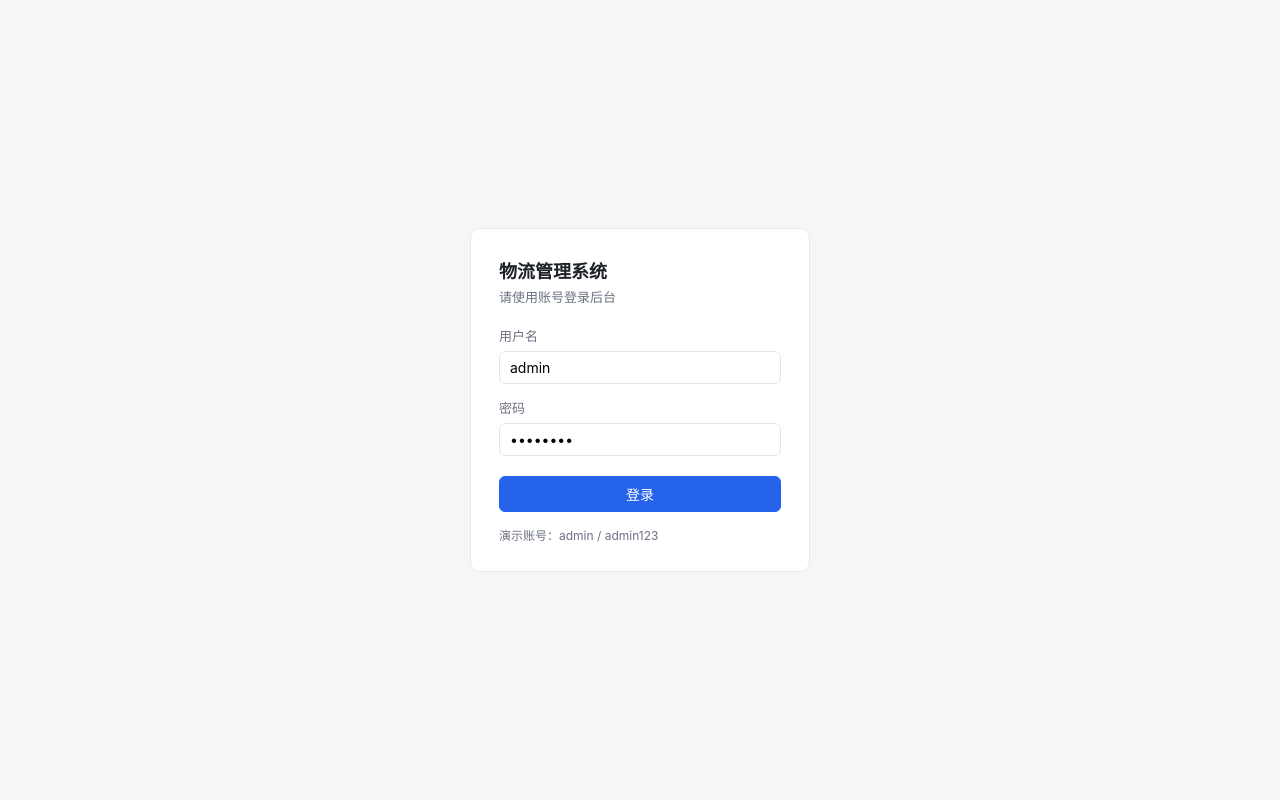
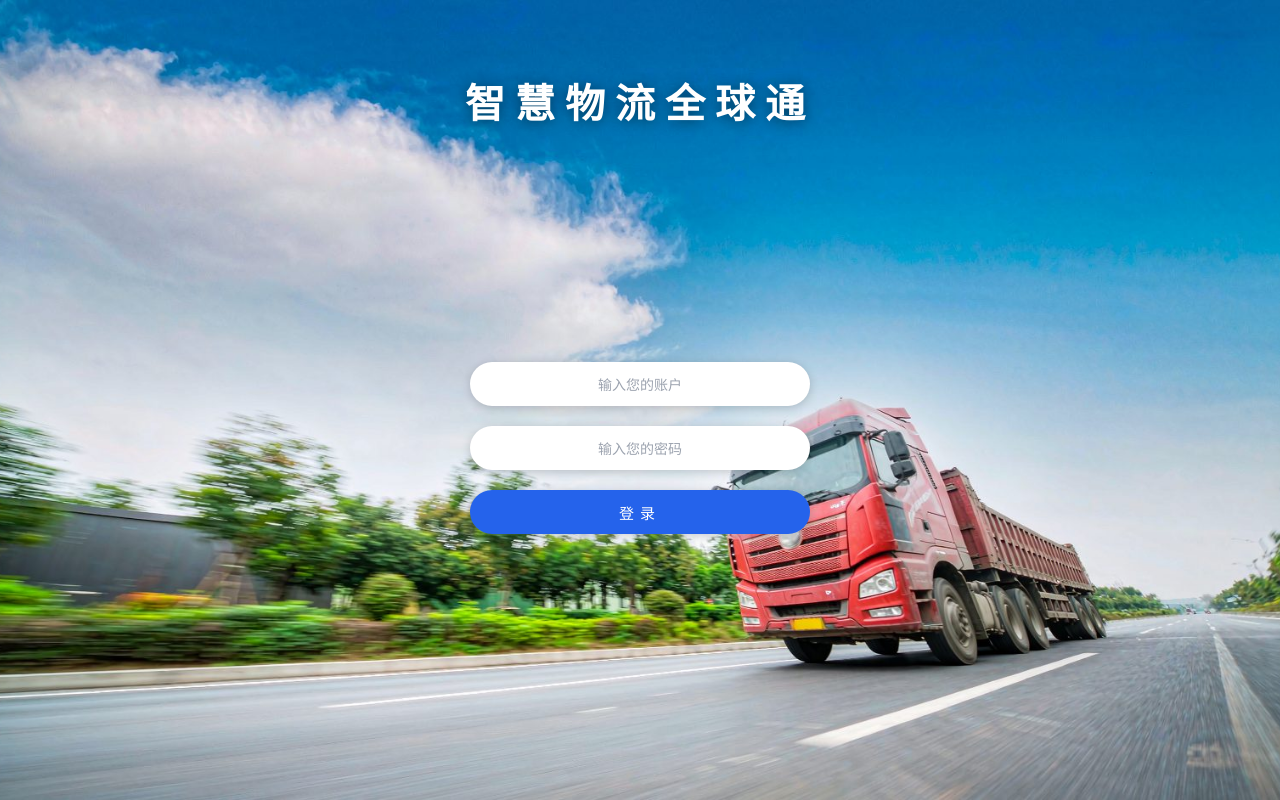
Before and after one commit to dev-0517/wuliu, a Vue app in the folder frontend_template/: page /login in a window 1280 px wide. Built offline with nearby package versions, Linux system fonts and the light colour scheme.

Commit message:
feat: 登录页改为全屏卡车背景视觉稿（智慧物流全球通）

```diff
--- a/frontend_template/src/views/LoginView.vue
+++ b/frontend_template/src/views/LoginView.vue
@@ -2,10 +2,11 @@
 import { ref } from 'vue'
 import { useRouter } from 'vue-router'
 import api from '../api'
+import bgUrl from '../assets/login-bg.jpg'
 
 const router = useRouter()
-const username = ref('admin')
-const password = ref('admin123')
+const username = ref('')
+const password = ref('')
 const loading = ref(false)
 const error = ref('')
 
@@ -26,23 +27,86 @@ async function submit() {
 </script>
 
 <template>
-  <div class="login-wrap">
-    <form class="login-card" @submit.prevent="submit">
-      <h1>物流管理系统</h1>
-      <p>请使用账号登录后台</p>
-      <div class="field">
-        <label>用户名</label>
-        <input v-model="username" autocomplete="username" />
-      </div>
-      <div class="field">
-        <label>密码</label>
-        <input v-model="password" type="password" autocomplete="current-password" />
-      </div>
-      <p v-if="error" class="err">{{ error }}</p>
-      <button class="primary" style="width: 100%; margin-top: 6px" :disabled="loading">
+  <div class="login-page" :style="{ backgroundImage: `url(${bgUrl})` }">
+    <h1 class="login-title">智慧物流全球通</h1>
+
+    <form class="login-form" @submit.prevent="submit">
+      <input v-model="username" class="login-input" placeholder="输入您的账户" autocomplete="username" />
+      <input v-model="password" class="login-input" type="password" placeholder="输入您的密码" autocomplete="current-password" />
+      <p v-if="error" class="login-err">{{ error }}</p>
+      <button class="login-btn" :disabled="loading">
         {{ loading ? '登录中…' : '登录' }}
       </button>
-      <p class="muted" style="margin: 14px 0 0; font-size: 12px">演示账号：admin / admin123</p>
     </form>
   </div>
 </template>
+
+<style scoped>
+.login-page {
+  min-height: 100vh;
+  background-size: cover;
+  background-position: center;
+  display: flex;
+  flex-direction: column;
+  align-items: center;
+}
+
+.login-title {
+  margin: 9vh 0 0;
+  font-size: 40px;
+  font-weight: 700;
+  letter-spacing: 10px;
+  color: #fff;
+  text-shadow: 0 2px 14px rgba(0, 0, 0, .45);
+}
+
+.login-form {
+  margin: auto;
+  display: flex;
+  flex-direction: column;
+  align-items: center;
+  gap: 20px;
+  width: min(340px, 86vw);
+  padding: 30px 0 8vh;
+}
+
+.login-input {
+  width: 100%;
+  height: 44px;
+  border: none;
+  border-radius: 22px;
+  background: #fff;
+  text-align: center;
+  font-size: 14px;
+  color: #333;
+  box-shadow: 0 2px 10px rgba(0, 0, 0, .18);
+}
+
+.login-input::placeholder { color: #9ca3af; }
+.login-input:focus { outline: 2px solid rgba(37, 99, 235, .55); }
+
+.login-btn {
+  width: 100%;
+  height: 44px;
+  border: none;
+  border-radius: 22px;
+  background: #2563eb;
+  color: #fff;
+  font-size: 15px;
+  letter-spacing: 6px;
+  cursor: pointer;
+  box-shadow: 0 2px 10px rgba(0, 0, 0, .18);
+}
+
+.login-btn:hover { background: #1d4ed8; }
+.login-btn:disabled { opacity: .6; cursor: not-allowed; }
+
+.login-err {
+  margin: 0;
+  color: #fff;
+  font-size: 13px;
+  background: rgba(220, 38, 38, .85);
+  border-radius: 14px;
+  padding: 6px 16px;
+}
+</style>
```
Also changed, not shown: frontend_template/src/assets/login-bg.jpg (added).
